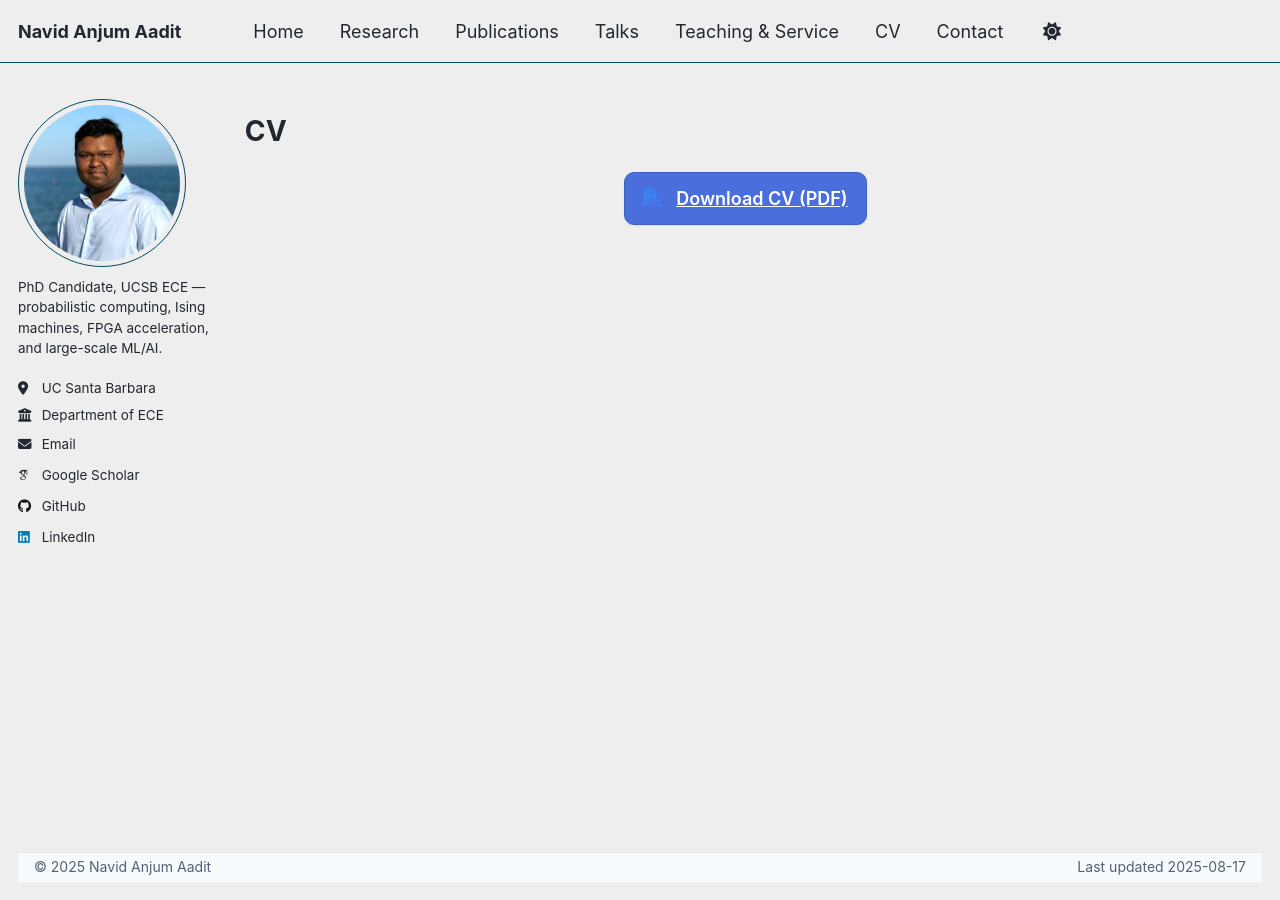
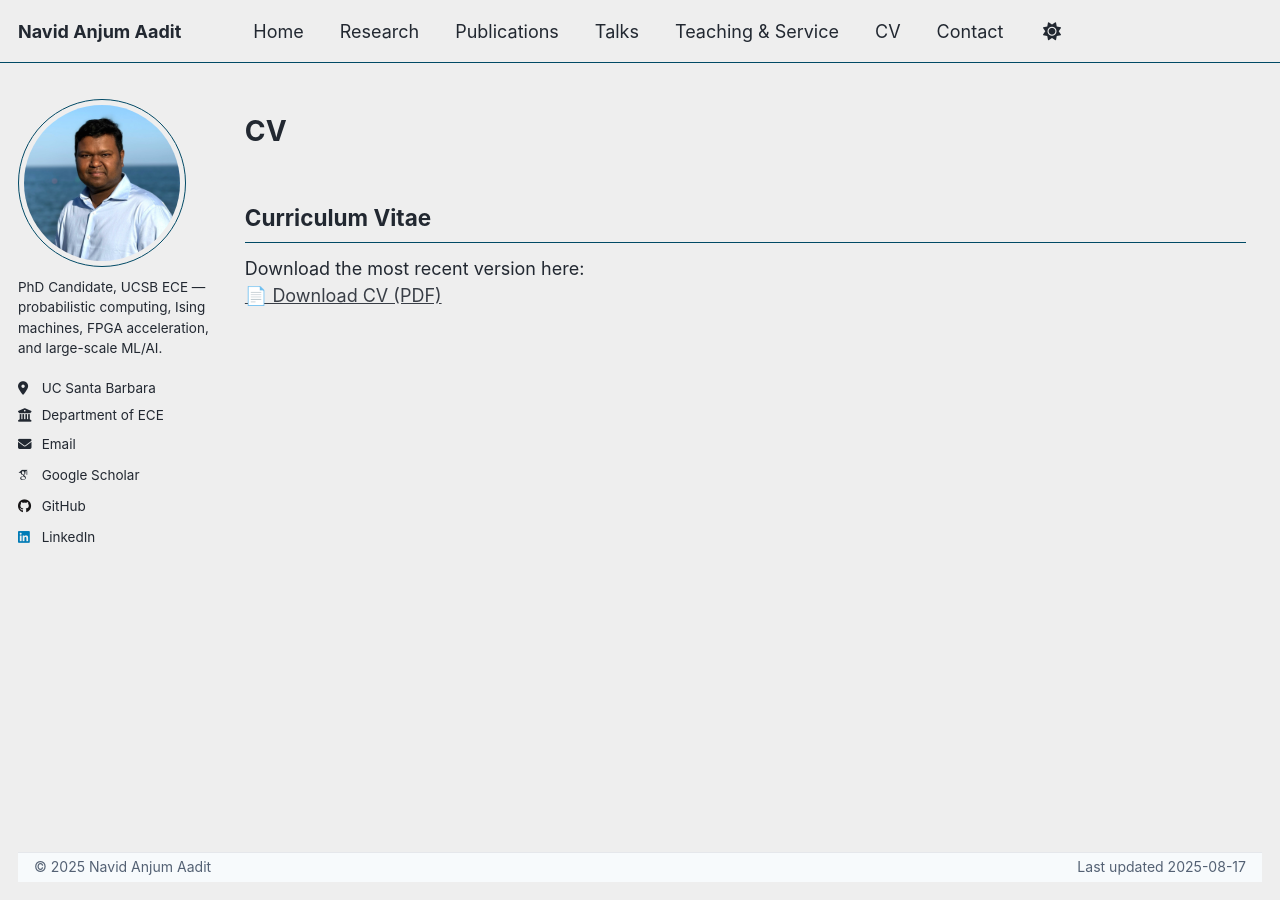
Before and after one commit to navidaadit/navidaadit.github.io, a Jekyll site: the page built from _pages/cv.md, in a window 1280 px wide. Built offline with Jekyll 4.4.1, drawn with Linux system fonts in a browser that asks for light colours; some web fonts are replaced; part of the change alters nothing that is shown.

Commit message:
Update cv.md

```diff
--- a/_pages/cv.md
+++ b/_pages/cv.md
@@ -5,27 +5,7 @@ title: "CV"
 author_profile: true
 ---
 
-<!-- Page-scoped styles (compact, modern) -->
-<style>
-.cv-wrap{
-  display:flex;justify-content:center;align-items:center;
-  margin:.7rem 0 1.4rem;
-}
-.btn-cv{
-  display:inline-flex;align-items:center;gap:.5rem;
-  font-weight:600;text-decoration:none;
-  padding:12px 18px;border-radius:10px;
-  border:1px solid #3f5fc0;background:#4a6fdd;color:#fff;
-  box-shadow:0 1px 2px rgba(0,0,0,.06);
-  transition:transform .02s ease, background-color .2s ease, border-color .2s ease, box-shadow .2s ease;
-}
-.btn-cv:hover{ background:#3f5fc0; border-color:#3552a6; box-shadow:0 2px 8px rgba(0,0,0,.12); }
-.btn-cv:active{ transform:translateY(1px); }
-.btn-cv i{ opacity:.95; }
-</style>
+## Curriculum Vitae
 
-<div class="cv-wrap">
-  <a class="btn-cv" href="/files/Aadit_CV_Fall2025.pdf">
-    <i class="fas fa-file-pdf"></i> Download CV (PDF)
-  </a>
-</div>
+Download the most recent version here:
+[📄 Download CV (PDF)](https://drive.google.com/uc?export=download&id=12ZX9rrb-iJNACLPJip0xjfp9GKYYN6ZB)
```
